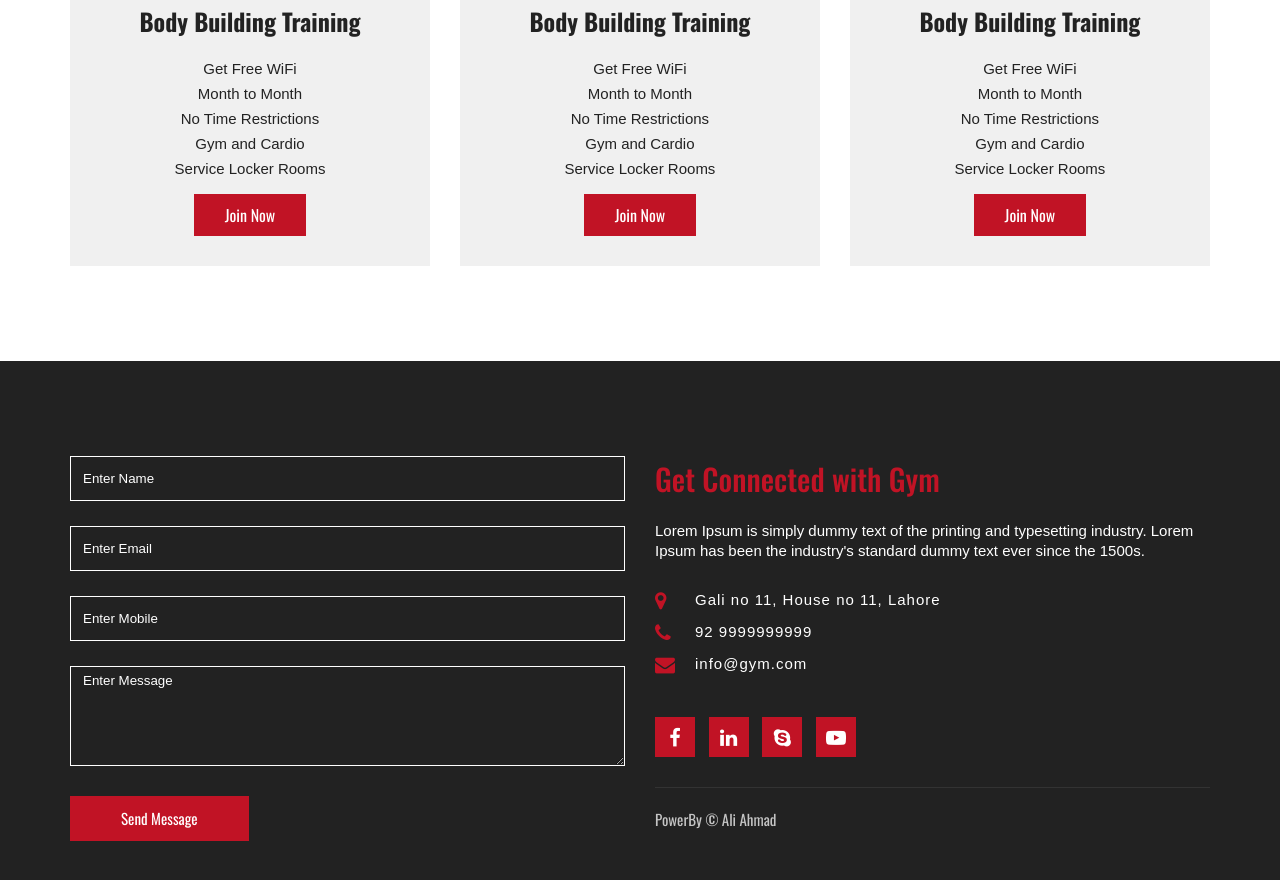
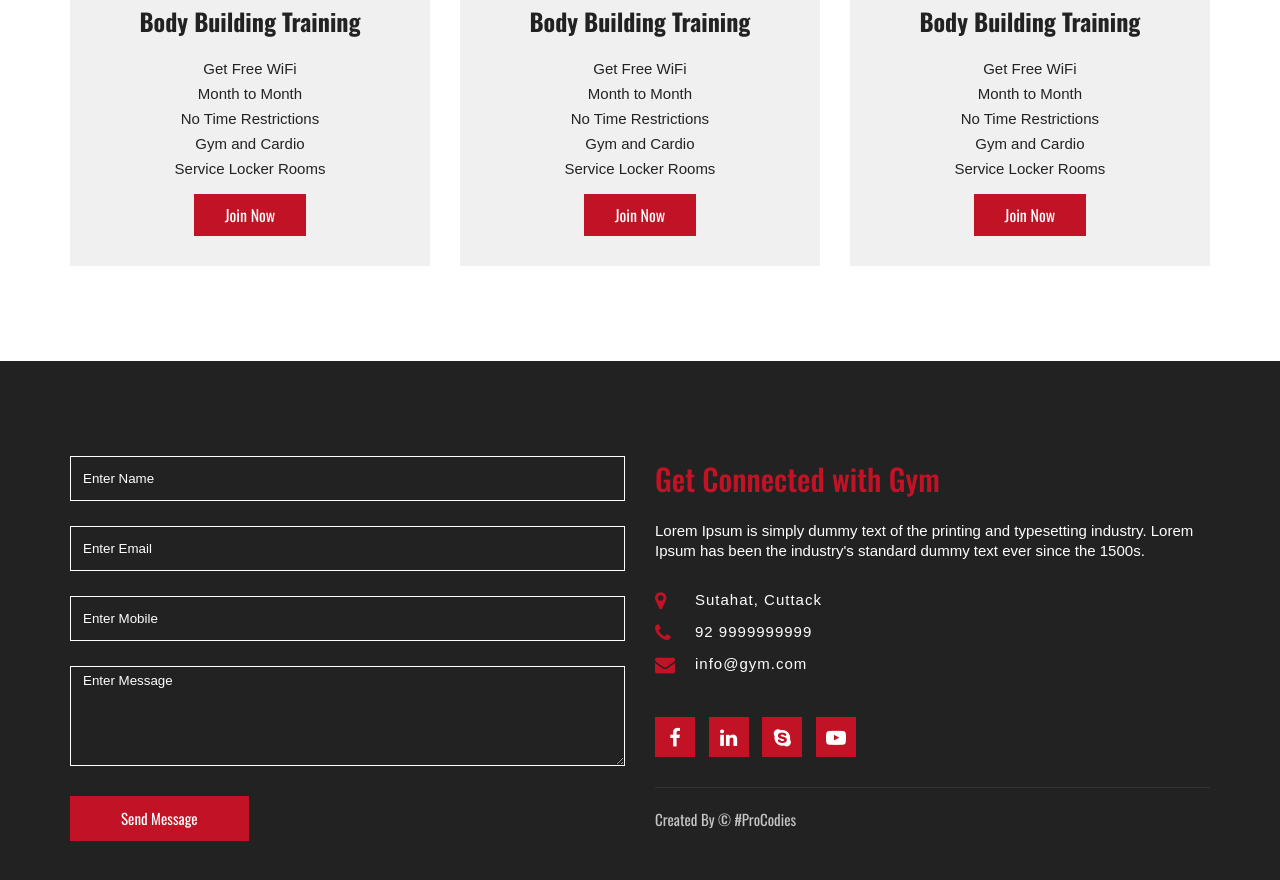
Before and after one commit to Sumbul-Firdus/amma, a plain HTML site: page index.html in a window 1280 px wide. Shown: the part 5738-6618 px from the top of the page. Drawn offline with nearby package versions, Linux system fonts and the light colour scheme.

Commit message:
Update index.html
ProCodies updated

```diff
--- a/index.html
+++ b/index.html
@@ -377,7 +377,7 @@
                   <p class="title-p">Lorem Ipsum is simply dummy text of the printing and typesetting industry. Lorem Ipsum has been the industry's standard dummy text ever since the 1500s.</p>
                   <div class="info">
                       <ul>
-                          <li><span class="fa fa-map-marker"></span> Gali no 11, House no 11, Lahore</li>
+                          <li><span class="fa fa-map-marker"></span> Sutahat, Cuttack</li>
                           <li><span class="fa fa-phone"></span> 92 9999999999</li>
                           <li><span class="fa fa-envelope"></span> info@gym.com</li>
                       </ul>
@@ -390,7 +390,7 @@
                   </div>
 
                   <div class="copy">
-                      PowerBy &copy; Ali Ahmad
+                      Created By &copy; #ProCodies
                   </div>
             </div>
         </div>
```
